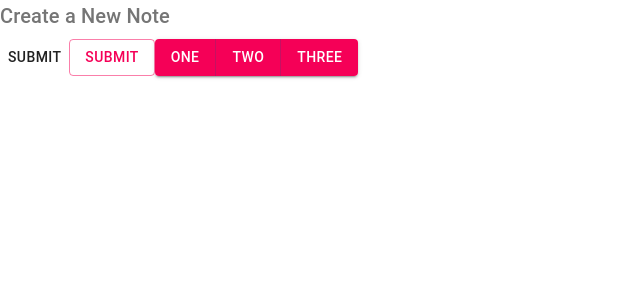
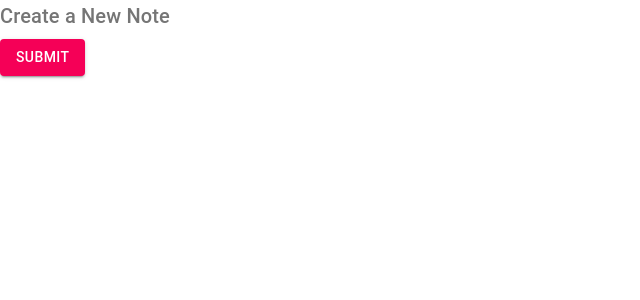
Before and after one commit to RASEM0N/todo-mui.frontend, a React (Create React App) app: page /create in a window 1280 px wide. Shown: the top 300 px of the page, without its empty margins (0-640 px from the left). Built offline with nearby package versions, Linux system fonts and the light colour scheme.

Commit message:
End module

```diff
--- a/src/components/Create.tsx
+++ b/src/components/Create.tsx
@@ -1,5 +1,5 @@
 import React from 'react'
-import { Button, ButtonGroup, Typography } from '@material-ui/core'
+import { Button, Typography } from '@material-ui/core'
 
 export const Create: React.FC = () => {
     return (
@@ -12,17 +12,14 @@ export const Create: React.FC = () => {
             >
                 Create a New Note
             </Typography>
-            <Button type={'submit'} color={'default'}>
+            <Button
+                type={'submit'}
+                color={'secondary'}
+                variant={'contained'}
+                onClick={() => console.log('You click med')}
+            >
                 Submit
             </Button>
-            <Button type={'submit'} color={'secondary'} variant={'outlined'}>
-                Submit
-            </Button>
-            <ButtonGroup color={'secondary'} variant={'contained'}>
-                <Button>One</Button>
-                <Button>Two</Button>
-                <Button>Three</Button>
-            </ButtonGroup>
         </div>
     )
 }
```
